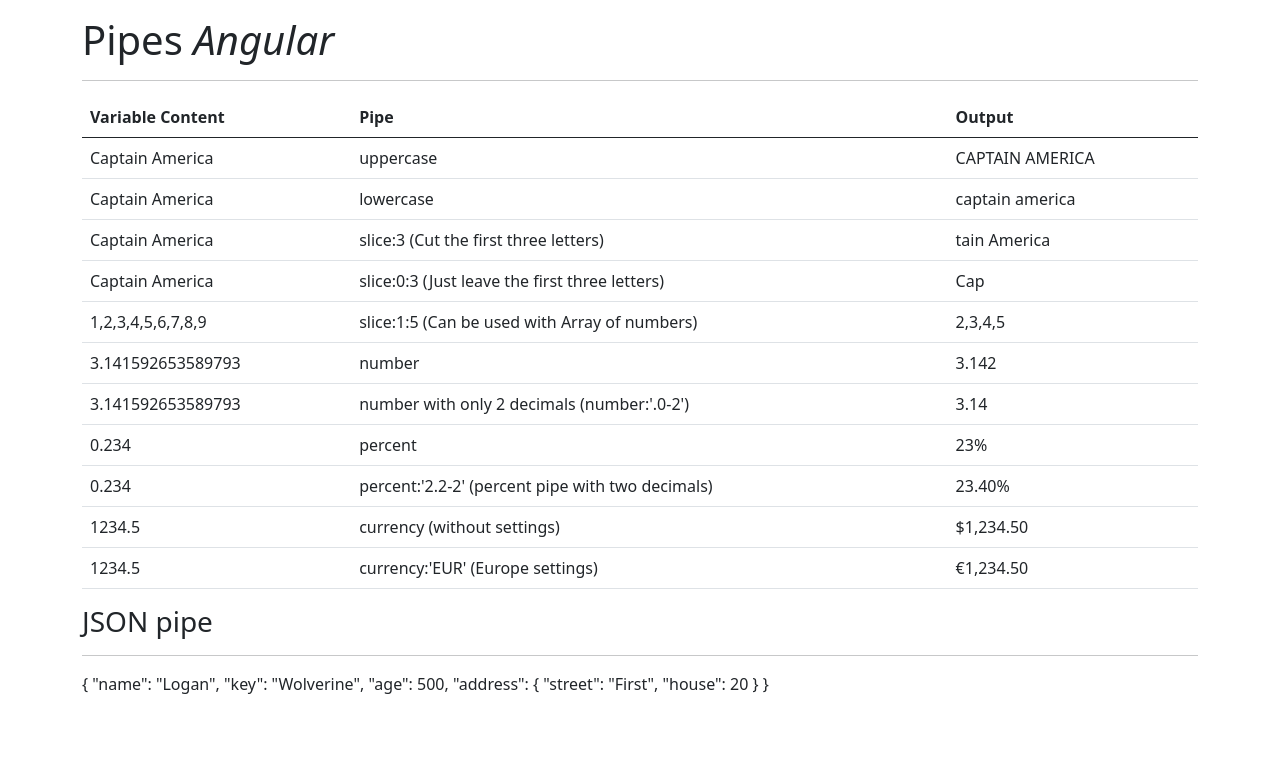
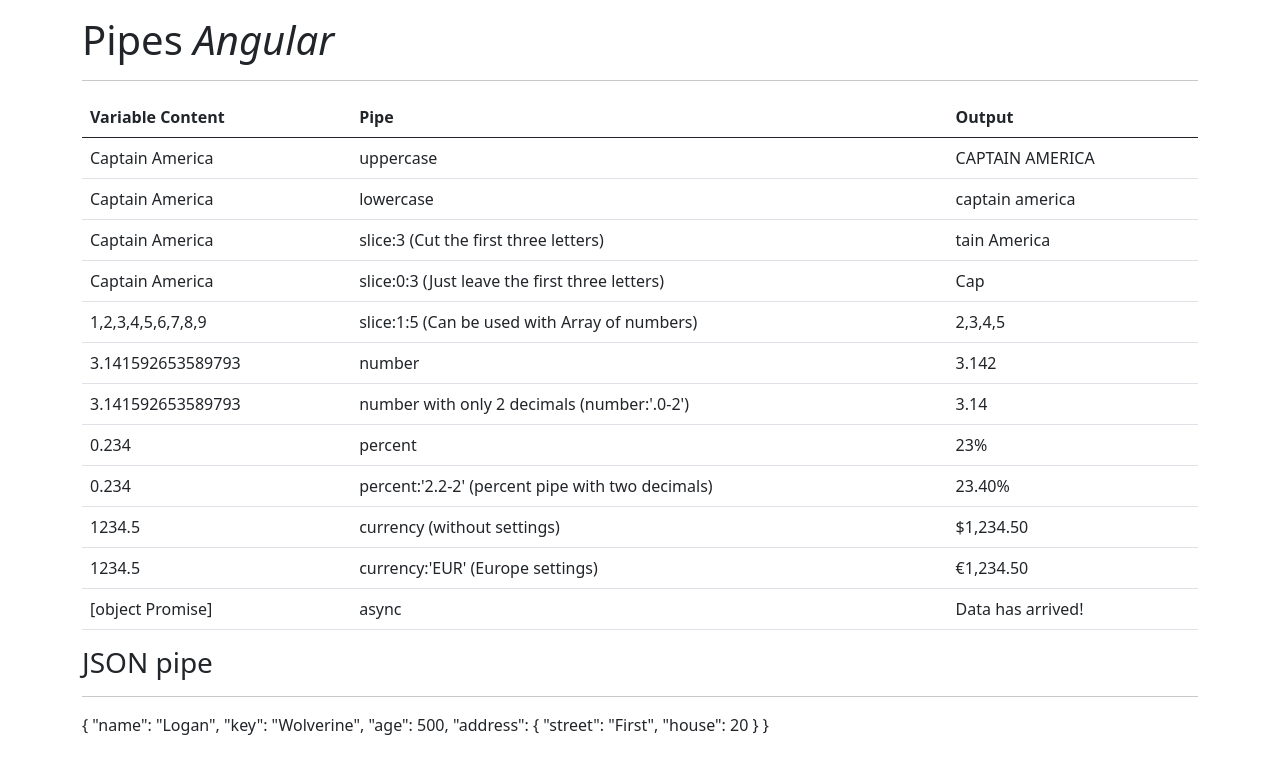
Before and after one commit to JuanVicenteVazquezG/angular-pipes, an Angular app: page / in a window 1280 px wide. Shown: the top 774 px of the page. Built offline with nearby package versions, Linux system fonts and the light colour scheme.

Commit message:
pipe async

```diff
--- a/src/app/app.component.html
+++ b/src/app/app.component.html
@@ -67,6 +67,11 @@
                     <td> currency:'EUR' (Europe settings)</td>
                     <td>{{ salary | currency:'EUR' }}</td>
                 </tr>
+                <tr>
+                    <td>{{ promiseValue }}</td>
+                    <td> async </td>
+                    <td>{{ promiseValue | async }}</td>
+                </tr>
 
         </table>
         <h3>JSON pipe</h3>
--- a/src/app/app.component.ts
+++ b/src/app/app.component.ts
@@ -20,4 +20,10 @@
       house: 20,
     },
   };
+
+  promiseValue = new Promise<string>((resolve) => {
+    setTimeout(() => {
+      resolve('Data has arrived!');
+    }, 4500);
+  });
 }
```
